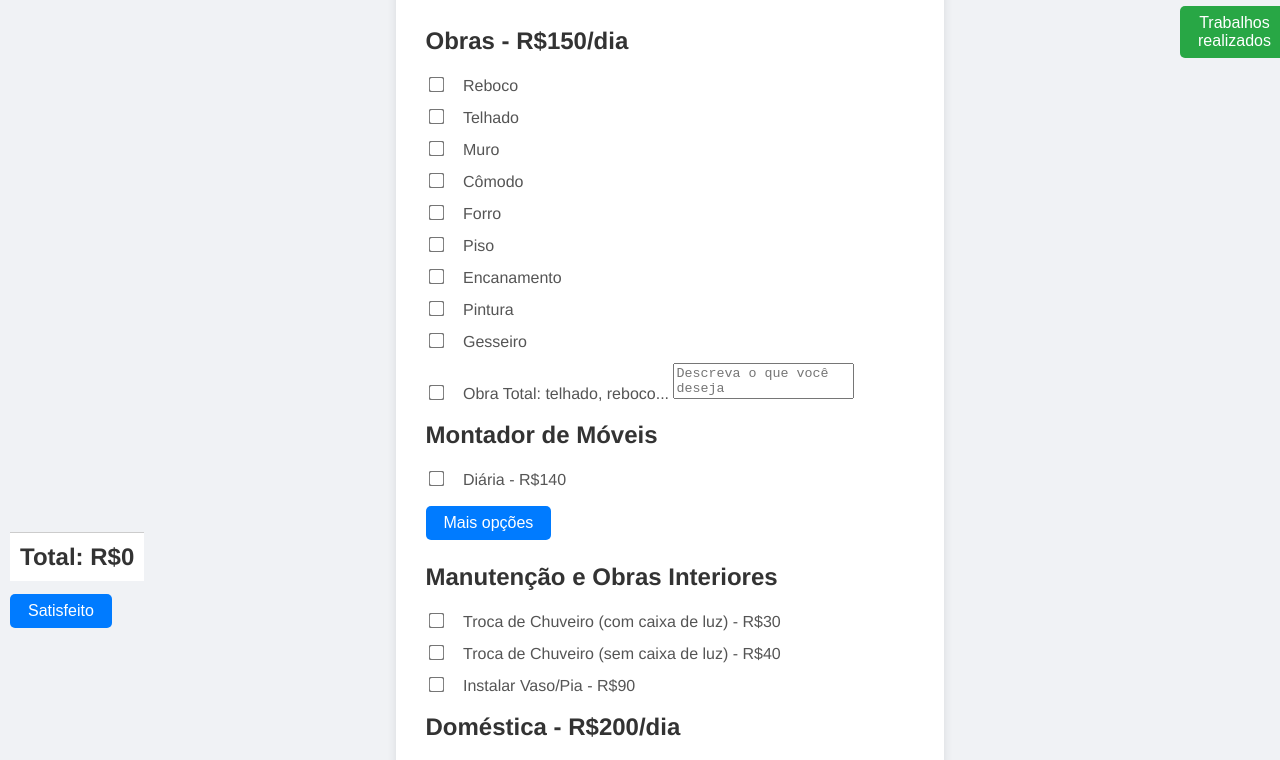
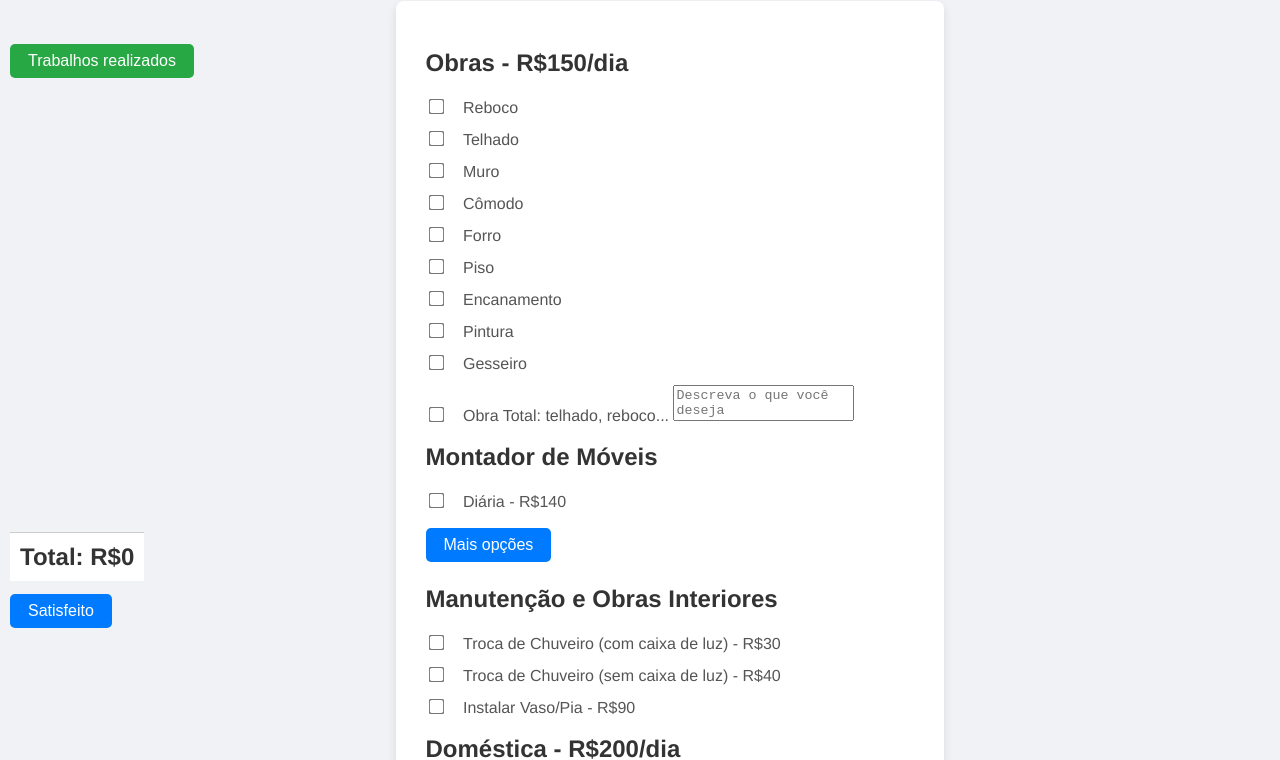
Before and after one commit to ryanDnunes/mdprestacoesdeservicos, a plain HTML site: page index.html in a window 1280 px wide. Shown: the part 157-917 px from the top of the page. Drawn offline with Linux system fonts and the light colour scheme.

Commit message:
Segundo teste
teste de css no celular

```diff
--- a/styles.css
+++ b/styles.css
@@ -2,7 +2,7 @@ body {
     font-family: 'Helvetica Neue', Arial, sans-serif;
     background-color: #f0f2f5;
     margin: 0;
-    padding: 18px;
+    padding: 40px;
     display: flex;
     justify-content: center;
     align-items: flex-start;
@@ -179,8 +179,8 @@ button:hover {
     margin: 5px auto; /* Centraliza o botão horizontalmente */
     display: block;
     position: fixed;
-    bottom: 580px; /* Ajuste a posição para que o botão fique acima do botão "Satisfeito" */
-    left: 1180px;
+    bottom: 560px; /* Ajuste a posição para que o botão fique acima do botão "Satisfeito" */
+    left: 10px;
     z-index: 999;
 }
 
```
